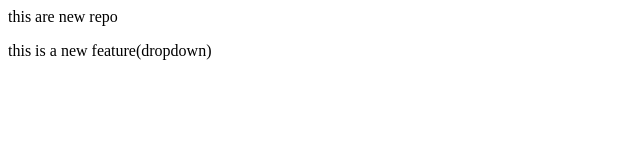
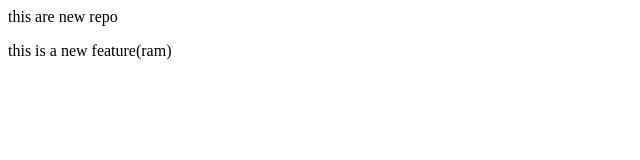
Before and after one commit to shinderuturaj60/localrepo, a plain HTML site: page index.html in a window 1280 px wide. Shown: the full height of the page, 0-640 px from the left. Drawn offline with Linux system fonts and the light colour scheme.

```diff
--- a/index.html
+++ b/index.html
@@ -1,2 +1,2 @@
 <p> this are new repo </p>
-<p> this is a new feature(dropdown)</p>
+<p> this is a new feature(ram)</p>
```
